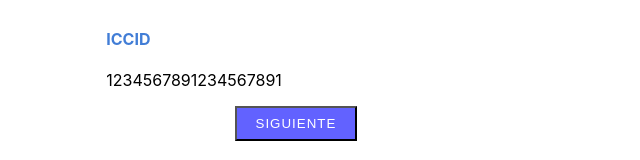
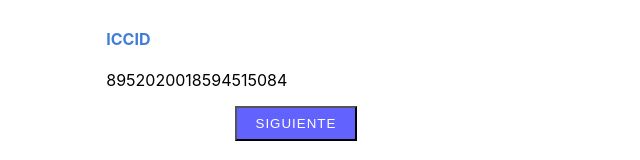
Before and after one commit to kokeGG/proyectoKaren, a React (Create React App) app: page /menu/solicitud/datos/confirmar in a window 1280 px wide. Shown: the part 472-632 px from the top of the page, without its empty margins (307-947 px from the left). Built offline with nearby package versions, Linux system fonts and the light colour scheme.

Commit message:
modified ICCID

```diff
--- a/src/components/Portabilidad/confirmar/index.jsx
+++ b/src/components/Portabilidad/confirmar/index.jsx
@@ -47,7 +47,7 @@ const Confirmar = () => {
                 </div>
                 <div className="ICCID">
                     <h4>ICCID</h4>
-                    <p>1234567891234567891</p>
+                    <p>8952020018594515084</p>
                 </div>
                 <div className="btnContainer">
                     <button>
```
